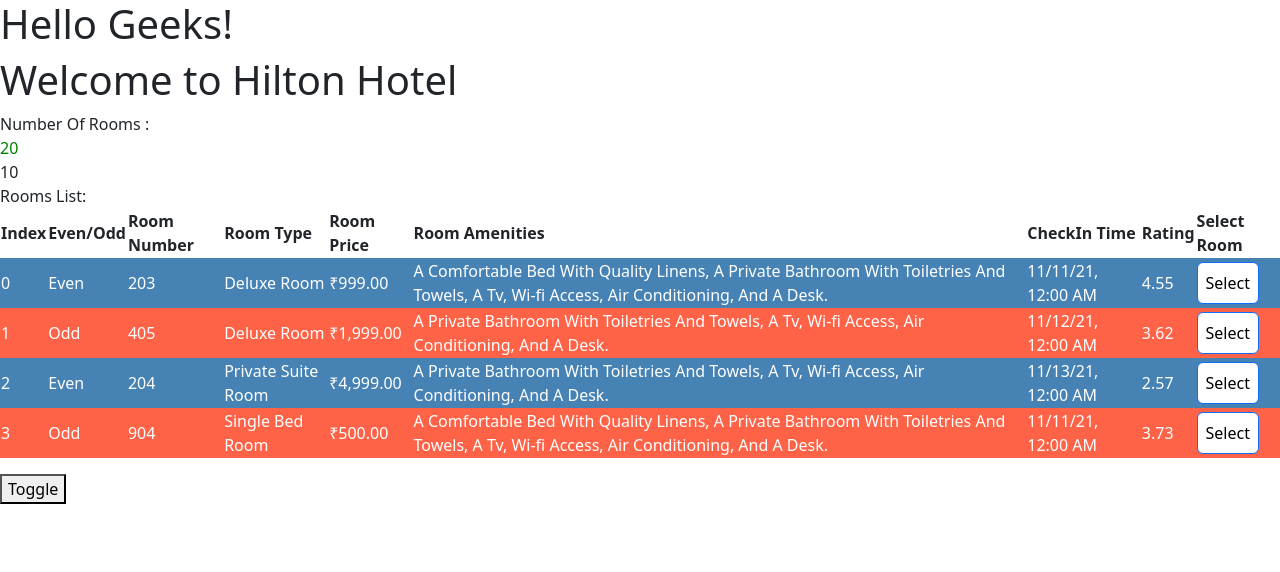
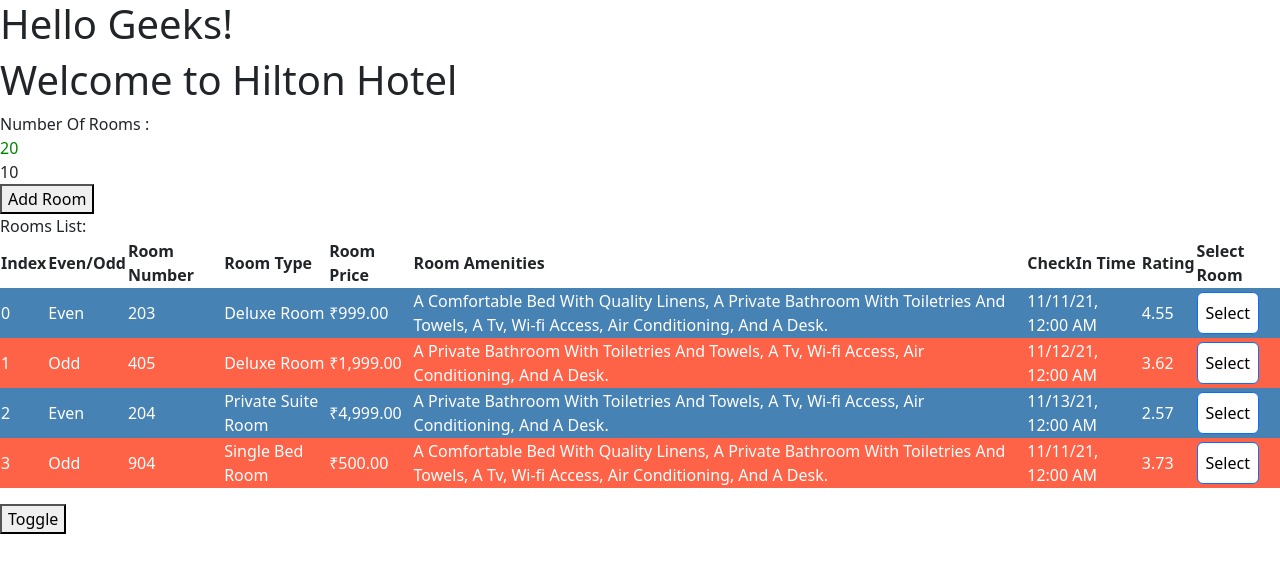
Before and after one commit to lalitsiraswa/learn_angular_by_freeCodeCamp, an Angular app in the folder AngularCourseFreeCodeCamp/hotelinventoryapp/: page / in a window 1280 px wide. Shown: the top 572 px of the page. Built offline with nearby package versions, Linux system fonts and the light colour scheme.

Commit message:
ChangeDetectionStrategy.OnPush

```diff
--- a/AngularCourseFreeCodeCamp/hotelinventoryapp/src/app/rooms/rooms-list/rooms-list.component.ts
+++ b/AngularCourseFreeCodeCamp/hotelinventoryapp/src/app/rooms/rooms-list/rooms-list.component.ts
@@ -1,10 +1,18 @@
-import { Component, EventEmitter, Input, OnInit, Output } from '@angular/core';
+import {
+  ChangeDetectionStrategy,
+  Component,
+  EventEmitter,
+  Input,
+  OnInit,
+  Output,
+} from '@angular/core';
 import { RoomList } from '../rooms';
 
 @Component({
   selector: 'hinv-rooms-list',
   templateUrl: './rooms-list.component.html',
   styleUrls: ['./rooms-list.component.scss'],
+  changeDetection: ChangeDetectionStrategy.OnPush,
 })
 export class RoomsListComponent implements OnInit {
   // What the below line do @Input(): It will Make 'rooms' as a valid HTML property on 'hinv-rooms-list' HTML element,
--- a/AngularCourseFreeCodeCamp/hotelinventoryapp/src/app/rooms/rooms.component.html
+++ b/AngularCourseFreeCodeCamp/hotelinventoryapp/src/app/rooms/rooms.component.html
@@ -22,6 +22,11 @@
   {{ selectedRoom | json }}
 </div>
 
+<div>
+  <!-- Event binding -->
+  <button type="button" (click)="addRoom()">Add Room</button>
+</div>
+
 <!-- Optional chaining (?.) -->
 <div *ngIf="rooms.availableRooms > 0">
   <!-- Property binding -->
--- a/AngularCourseFreeCodeCamp/hotelinventoryapp/src/app/rooms/rooms.component.ts
+++ b/AngularCourseFreeCodeCamp/hotelinventoryapp/src/app/rooms/rooms.component.ts
@@ -81,4 +81,27 @@
     console.log(`Selected Room : ${JSON.stringify(room)}`);
     this.selectedRoom = room;
   }
+
+  addRoom() {
+    const newRoom: RoomList = {
+      roomNumber: 901,
+      roomType: 'Luxury Deluxe Room',
+      amenities:
+        'a comfortable bed with quality linens, a private bathroom with toiletries and towels, a TV, Wi-Fi access, air conditioning, and a desk.',
+      price: 999,
+      photos: 'http://www.leg.sample.com/order/start.php',
+      checkinTime: new Date('13-Nov-2021'),
+      checkoutTime: new Date('15-Nov-2021'),
+      rating: 3.567,
+    };
+    // Whenever we are working with ChangeDetectionStrategy.OnPush, the data you are trying to assign should
+    // not be mutable. So what we can do, rather than directly modifying the roomList, we have to
+    // return a new object every time we modify it.
+
+    // this.roomList.push(newRoom); // It will not work in case of ChangeDetectionStrategy.OnPush, means the changes will
+    // not reflect to the child component.
+
+    // spread operator (...)
+    this.roomList = [...this.roomList, newRoom];
+  }
 }
```
Also changed, not shown: 1 other file (tests, documents, lock files or other folders).
